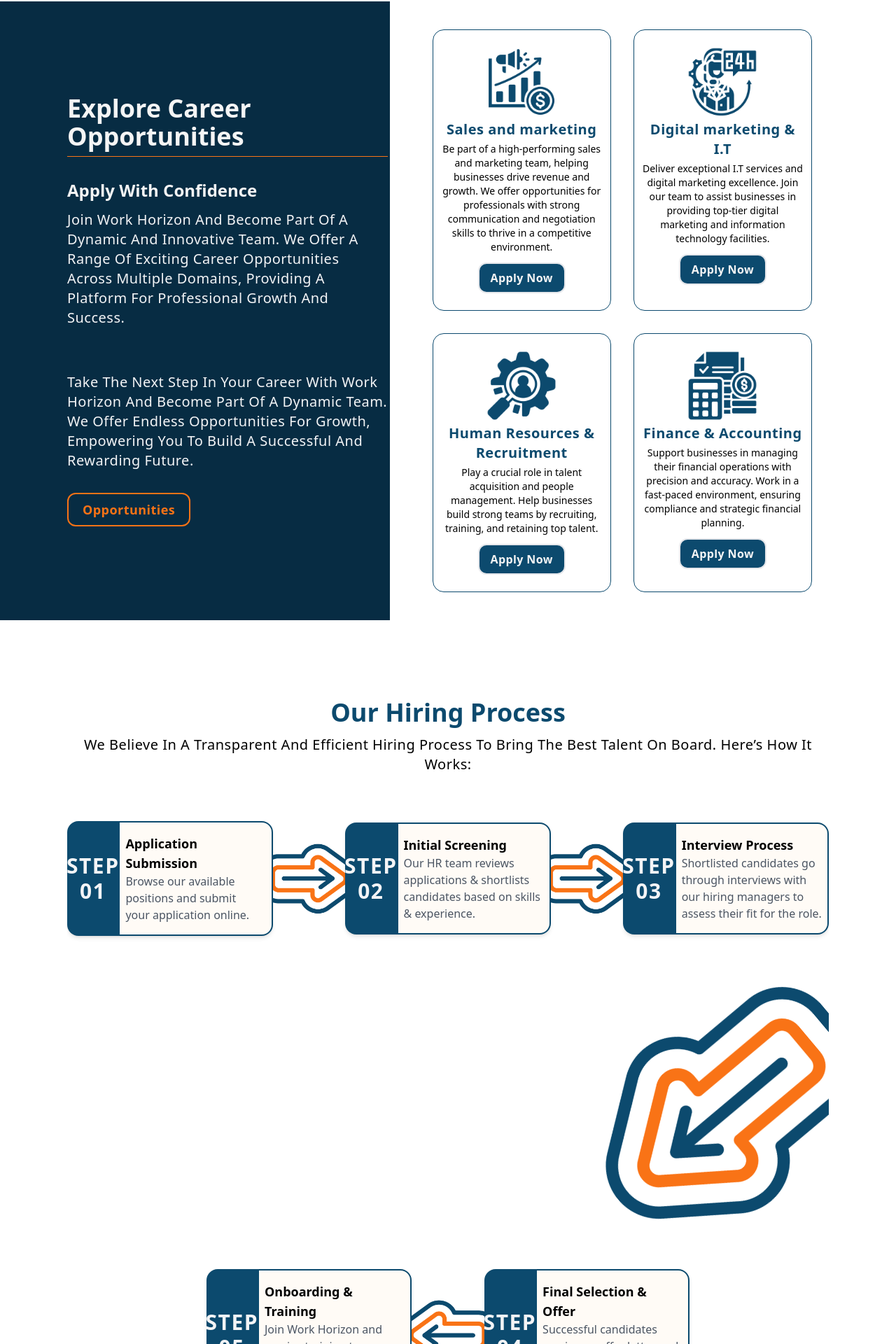
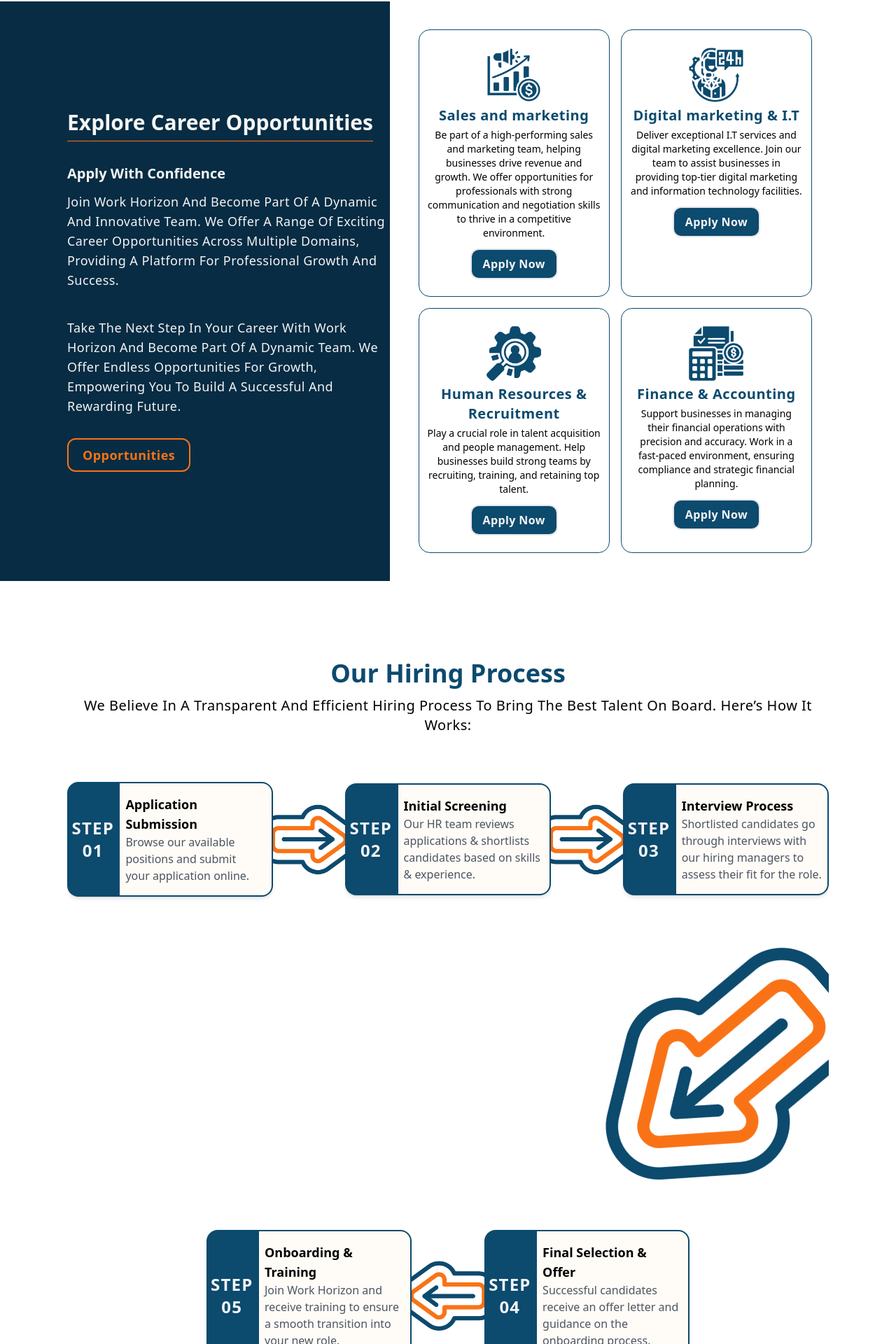
Before and after one commit to AnserShafiq/WorkHorizon, a Next.js app: page / in a window 1280 px wide. Shown: the part 3660-5580 px from the top of the page at 70% size. Built offline with nearby package versions, Linux system fonts and the light colour scheme.

Commit message:
Feb 26,2025: Working on About Us

```diff
--- a/app/ui/about-us/section1.tsx
+++ b/app/ui/about-us/section1.tsx
@@ -16,15 +16,15 @@ export default function PageIntro(){
             <div className="grid grid-cols-1 py-10 lg:py-20 2xl:py-32 lg:grid-cols-[50%,50%] w-full" data-aos="fade-up">
                 <div className="flex flex-col w-full lg:pr-5 xl:pr-10">
                     <div className='flex flex-col-reverse relative w-full lg:grid lg:grid-cols-[48%,48%] gap-[4%]'>
-                        <Image src={'/assets/about-left-one.jpg'} className="ml-[25%] -mt-[8vh] lg:m-0 h-[28vh] lg:h-[40vh] 2xl:h-[32vh] w-[75%] lg:w-full object-cover object-left-top rounded-2xl shadow-xl shadow-gray-300" alt="About - Work Horizon - Left" width={500} height={300} />
-                        <Image src={'/assets/hs3.jpg'} className="h-[28vh] lg:h-[35vh] 2xl:h-[29vh] w-[75%] lg:w-full object-cover object-center-bottom lg:object-end rounded-2xl shadow-xl shadow-gray-300" alt="About - Work Horizon - Right" width={500} height={300} />
+                        <Image src={'/assets/about-left-one.jpg'} className="ml-[25%] -mt-[8vh] lg:m-0 h-[28vh] lg:h-[37vh] 2xl:h-[32vh] w-[75%] lg:w-full object-cover object-[20%] 2xl:object-left-top rounded-2xl shadow-xl shadow-gray-300" alt="About - Work Horizon - Left" width={500} height={300} />
+                        <Image src={'/assets/hs3.jpg'} className="h-[28vh] lg:h-[33vh] 2xl:h-[29vh] w-[75%] lg:w-full object-cover object-center-bottom lg:object-end rounded-2xl shadow-xl shadow-gray-300" alt="About - Work Horizon - Right" width={500} height={300} />
                         <button onClick={handleScroll} className="absolute bottom-10 left-5 flex lg:hidden flex-col items-center text-sky-900 px-1 pt-3 pb-2 rounded-3xl text-[0.7rem] border border-sky-900 w-fit animate-pulse text-center leading-tight">
                             Scroll<br/>More
                             <ArrowDown />
                         </button>
                     </div>
                     <div className='hidden lg:flex items-center mt-8 mx-4'>
-                        <Image src={'/assets/about-center-one.jpg'} className="h-[65vh] 2xl:h-[45vh] w-full object-cover object-center rounded-2xl shadow-xl shadow-gray-300" alt="About - Work Horizon - Center" width={1000} height={1000}  />
+                        <Image src={'/assets/about-center-one.jpg'} className="h-[50vh]  2xl:h-[45vh] w-full object-cover object-center rounded-2xl shadow-xl shadow-gray-300" alt="About - Work Horizon - Center" width={1000} height={1000}  />
                     </div>
                 </div>
                 <div className='flex flex-col justify-center mt-6 lg:mt-0 lg:pr-8' data-aos='fade-up'>
--- a/app/ui/about-us/vision-mission.tsx
+++ b/app/ui/about-us/vision-mission.tsx
@@ -20,7 +20,7 @@ export default function Vision_Mission(){
                 {
                     content.map((target, idx) =>
                         <div className={`flex flex-col lg:w-[50%] border-gray-[400] py-5 lg:pt-10 lg:pb-20 ${idx === 0 ? 'lg:border-r lg:pr-8 2xl:pr-14': 'lg:border-l lg:pl-8 2xl:pl-14'}`} key={idx}>
-                            <Image className="lg:h-[60vh] 2xl:h-[40vh] object-cover w-full rounded-xl" quality={100} src={target?.image} alt={target.title} width={500} height={350}  data-aos='fade-up'/>
+                            <Image className="h-[40vh] 2xl:h-[45vh] object-cover w-full rounded-xl" quality={100} src={target?.image} alt={target.title} width={500} height={350}  data-aos='fade-up'/>
                             <div className='lg:px-4 xl:px-7 py-5 flex flex-col' data-aos='fade-up'>
                                 <h3 className="text-sky-900 font-bold capitalize border-b border-orange-500 w-fit text-2xl lg:text-3xl mb-3">{target.title}</h3>
                                 <p className="text-md 2xl:text-lg capitalize font-normal tracking-wide mb-5"> {target.description} </p>
--- a/app/ui/home/career.tsx
+++ b/app/ui/home/career.tsx
@@ -30,21 +30,21 @@ export default function CareerOpportunities() {
         <div className="w-full min-h-[500px] relative lg:left-0 bg-blue-white-two md:bg-blue-white-three lg:bg-blue-white">
             <div className="container w-[88%] grid grid-cols-1 gap-20 lg:gap-0 lg:grid-cols-[45%,55%] 2xl:grid-cols-[42%,58%] py-10">
                 <div className="flex flex-col justify-center pr-0 lg:pr-8 2xl:pr-16" data-aos='fade-in'>
-                    <h3 className=" text-2xl xl:text-4xl capitalize text-neutral-100 font-bold mb-4 lg:mb-8 pb-2 border-b border-orange-500 w-fit">Explore Career Opportunities</h3>
-                    <h4 className="text-xl xl:text-2xl capitalize text-neutral-100 font-semibold lg:mb-3">Apply with Confidence</h4>
-                    <p className="text-md lg:text-lg xl:text-xl text-gray-100 capitalize font-normal tracking-wide" >
+                    <h3 className=" text-2xl lg:text-3xl 2xl:text-4xl capitalize text-neutral-100 font-bold mb-4 lg:mb-8 pb-2 border-b border-orange-500 w-fit">Explore Career Opportunities</h3>
+                    <h4 className="text-lg lg:text-xl 2xl:text-2xl capitalize text-neutral-100 font-semibold lg:mb-3">Apply with Confidence</h4>
+                    <p className="text-md lg:text-lg 2xl:text-xl text-gray-100 capitalize font-normal tracking-wide" >
                         Join Work Horizon and become part of a dynamic and innovative team. We offer a range of exciting career opportunities across multiple domains, providing a platform for professional growth and success.
                     </p>
-                    <p className="text-md lg:text-lg xl:text-xl text-gray-100 capitalize font-normal tracking-wide mt-8 xl:mt-16" >
+                    <p className="text-md lg:text-lg 2xl:text-xl text-gray-100 capitalize font-normal tracking-wide mt-8 xl:mt-10 2xl:mt-16" >
                         Take The Next Step In Your Career With Work Horizon And Become Part Of A Dynamic Team. We Offer Endless Opportunities For Growth, Empowering You To Build A Successful And Rewarding Future.
                     </p>
                     <Link className="text-orange-500 hover:text-gray-100 hover:bg-orange-600 hover:border-orange-600 text-md xl:text-lg font-semibold tracking-wide rounded-xl border-2 border-orange-500 px-5 py-2 mt-8 w-fit" href={'/career'}>Opportunities</Link>
                 </div>
-                <div className="grid grid-cols-1 lg:grid-cols-2 gap-8 px-6 lg:pl-8">
+                <div className="grid grid-cols-1 lg:grid-cols-2 gap-8 lg:gap-4 2xl:gap-8 px-6 lg:pl-3 2xl:pl-8">
                     {
                         Oppos.map((opp, index) =>
                             <div className="border border-sky-900 rounded-2xl flex flex-col gap-1 justify-start items-center py-6 px-3 text-center" data-aos='fade-up' key={index}>
-                                <Image src={opp.icon} alt={`WH - Job Opportunity - ${opp.head}`} width={100} height={100} />
+                                <Image src={opp.icon} className='h-[5rem] w-auto 2xl:h-auto 2xl:w-auto' alt={`WH - Job Opportunity - ${opp.head}`} width={100} height={100} />
                                 <h3 className="text-lg xl:text-xl font-semibold text-sky-900 tracking-wide">{opp.head}</h3>
                                 <p className="text-sm lg:text-md font-normal mb-2">{opp.desc}</p>
                                 <Link className="text-md text-neutral-100 hover:text-sky-900 font-semibold tracking-wide px-4 py-2 border-2 hover:border-sky-900 hover:bg-neutral-100  rounded-xl bg-sky-900 " href={opp.link}>Apply Now</Link>
--- a/app/ui/home/hiringprocess.tsx
+++ b/app/ui/home/hiringprocess.tsx
@@ -36,7 +36,7 @@ export default function HiringProcess() {
                 <div className="relative flex flex-row">
                     <div className="bg-dullWhite grid grid-cols-[25%,75%] shadow-md z-10 relative rounded-2xl">
                         <div className="p-4 bg-sky-900 flex items-center justify-center rounded-l-2xl">
-                            <h3 className="text-xl xl:text-3xl font-bold uppercase text-gray-100 tracking-wider text-center">Step 01</h3>
+                            <h3 className="text-xl lg:text-2xl 2xl:text-3xl font-bold uppercase text-gray-100 tracking-wider text-center">Step 01</h3>
                         </div>
                         <div className="py-4 pl-2 pr-6 rounded-r-2xl border-2 border-sky-900">
                             <h3 className="font-bold text-lg">{HP[0].head}</h3>
@@ -48,7 +48,7 @@ export default function HiringProcess() {
                 <div className="relative flex flex-row">
                     <div className="bg-dullWhite grid grid-cols-[25%,75%] shadow-md z-10 relative rounded-2xl">
                         <div className="p-4 bg-sky-900 flex items-center justify-center rounded-l-2xl">
-                            <h3 className="text-xl xl:text-3xl font-bold uppercase text-gray-100 tracking-wider text-center">Step 02</h3>
+                            <h3 className="text-xl lg:text-2xl 2xl:text-3xl font-bold uppercase text-gray-100 tracking-wider text-center">Step 02</h3>
                         </div>
                         <div className="py-4 px-2 rounded-r-2xl border-2 border-sky-900">
                             <h3 className="font-bold text-lg">{HP[1].head}</h3>
@@ -60,7 +60,7 @@ export default function HiringProcess() {
                 <div className="relative flex flex-row">
                     <div className="bg-dullWhite grid grid-cols-[25%,75%] shadow-md z-10 relative rounded-2xl">
                         <div className="p-4 bg-sky-900 flex items-center justify-center rounded-l-2xl">
-                            <h3 className="text-xl xl:text-3xl font-bold uppercase text-gray-100 tracking-wider text-center">Step 03</h3>
+                            <h3 className="text-xl lg:text-2xl 2xl:text-3xl font-bold uppercase text-gray-100 tracking-wider text-center">Step 03</h3>
                         </div>
                         <div className="py-4 px-2 rounded-r-2xl border-2 border-sky-900">
                             <h3 className="font-bold text-lg">{HP[2].head}</h3>
@@ -86,7 +86,7 @@ export default function HiringProcess() {
                 <div className="flex flex-row">
                     <div className="bg-dullWhite grid grid-cols-[25%,75%] shadow-md z-10 relative rounded-2xl">
                         <div className="p-4 bg-sky-900 flex items-center justify-center rounded-l-2xl">
-                            <h3 className="text-xl xl:text-3xl font-bold uppercase text-gray-100 tracking-wider text-center">Step 05</h3>
+                            <h3 className="text-xl lg:text-2xl 2xl:text-3xl font-bold uppercase text-gray-100 tracking-wider text-center">Step 05</h3>
                         </div>
                         <div className="py-4 px-2 rounded-r-2xl border-2 border-sky-900">
                             <h3 className="font-bold text-lg">{HP[4].head}</h3>
@@ -98,7 +98,7 @@ export default function HiringProcess() {
                 <div className="flex flex-row">
                     <div className="bg-dullWhite grid grid-cols-[25%,75%] shadow-md z-10 relative rounded-2xl">
                         <div className="p-4 bg-sky-900 flex items-center justify-center rounded-l-2xl">
-                            <h3 className="text-xl xl:text-3xl font-bold uppercase text-gray-100 tracking-wider text-center">Step 04</h3>
+                            <h3 className="text-xl lg:text-2xl 2xl:text-3xl font-bold uppercase text-gray-100 tracking-wider text-center">Step 04</h3>
                         </div>
                         <div className="py-4 px-2 rounded-r-2xl border-2 border-sky-900">
                             <h3 className="font-bold text-lg">{HP[3].head}</h3>
```
